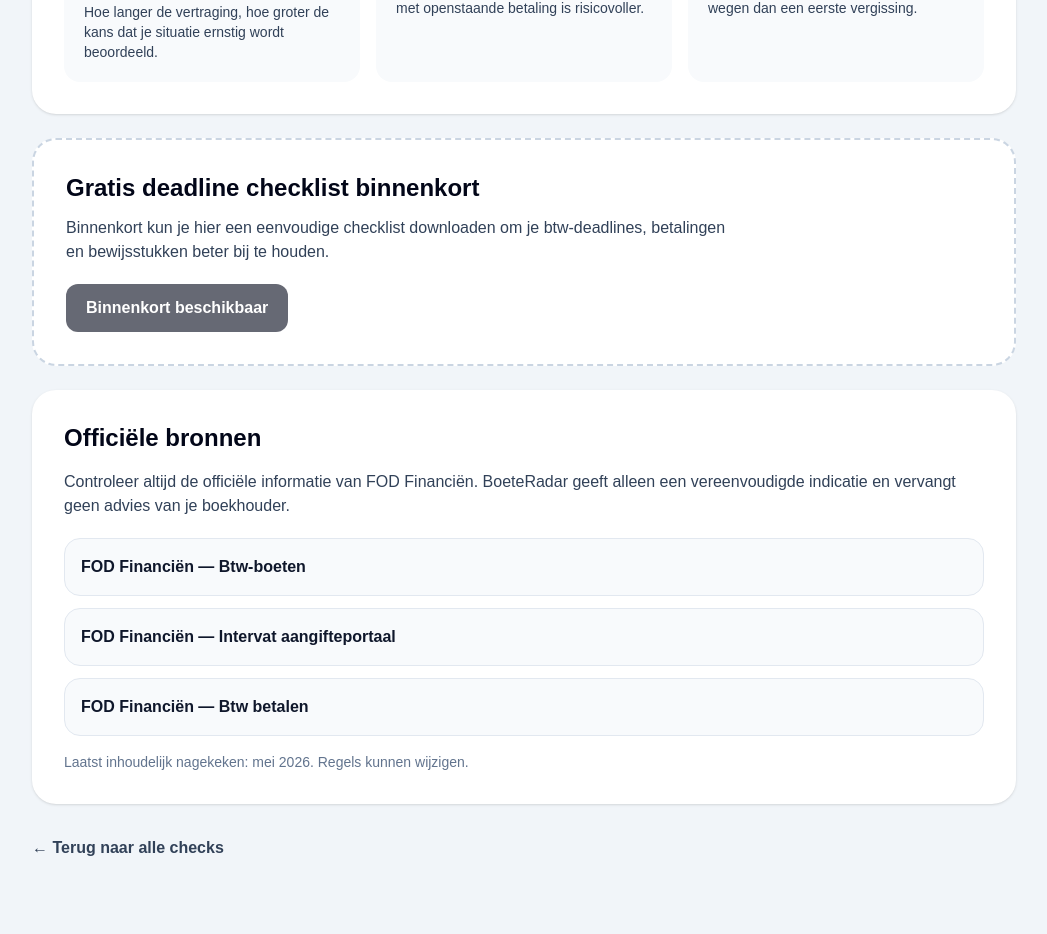
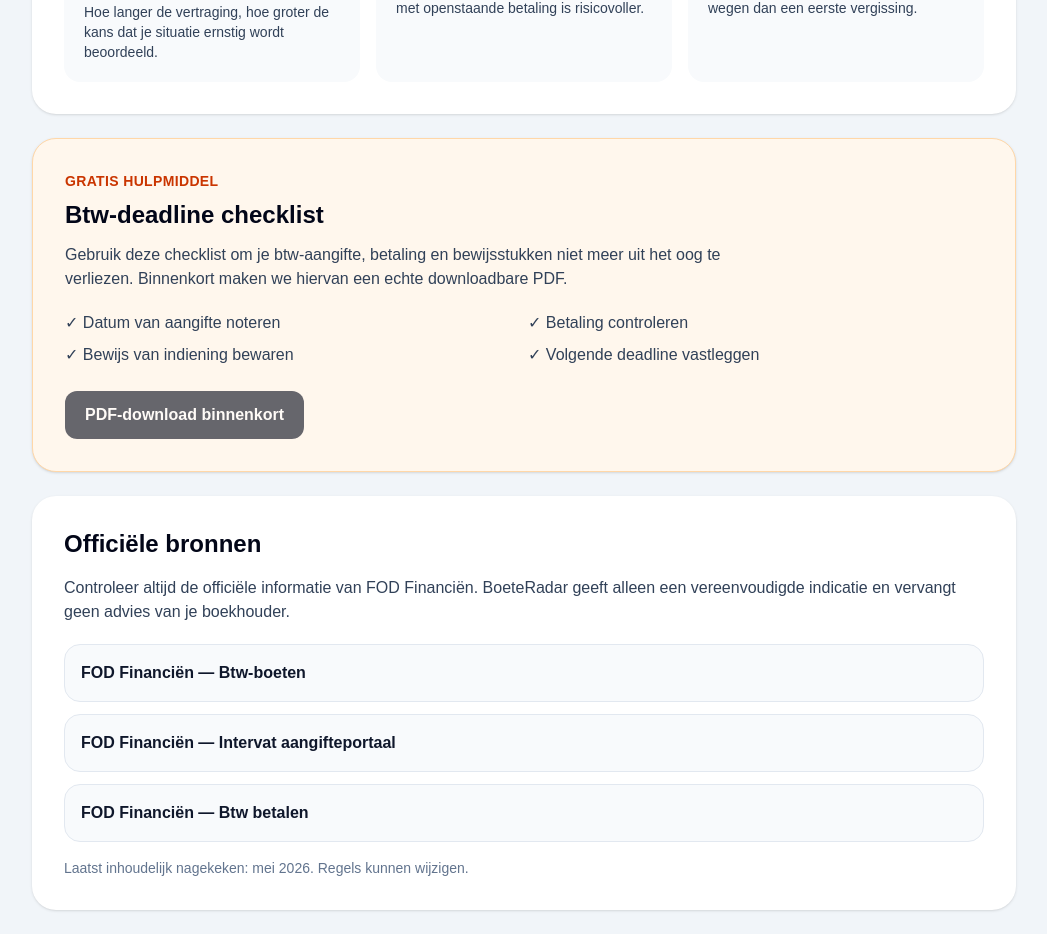
Before and after one commit to NathanVerd/Boeteradar, a Next.js app: page /btw-aangifte-te-laat in a window 1280 px wide. Shown: the part 1595-2529 px from the top of the page, without its empty margins (116-1163 px from the left). Built offline with nearby package versions, Linux system fonts and the light colour scheme.

Commit message:
Improve checklist download block

```diff
--- a/app/btw-aangifte-te-laat/page.tsx
+++ b/app/btw-aangifte-te-laat/page.tsx
@@ -204,21 +204,31 @@ export default function BtwAangifteTeLaatPage() {
           </div>
         </section>
 
-        <section className="mt-6 rounded-3xl border-2 border-dashed border-slate-300 bg-white p-8">
-          <h2 className="text-2xl font-black">
-            Gratis deadline checklist binnenkort
-          </h2>
+        <section className="mt-6 rounded-3xl border border-orange-200 bg-orange-50 p-8 shadow-sm">
+          <p className="text-sm font-bold uppercase tracking-wide text-orange-700">
+            Gratis hulpmiddel
+          </p>
+
+          <h2 className="mt-2 text-2xl font-black">Btw-deadline checklist</h2>
 
           <p className="mt-3 max-w-2xl text-slate-700">
-            Binnenkort kun je hier een eenvoudige checklist downloaden om je
-            btw-deadlines, betalingen en bewijsstukken beter bij te houden.
+            Gebruik deze checklist om je btw-aangifte, betaling en bewijsstukken
+            niet meer uit het oog te verliezen. Binnenkort maken we hiervan een
+            echte downloadbare PDF.
           </p>
+
+          <ul className="mt-5 grid gap-2 text-slate-700 md:grid-cols-2">
+            <li>✓ Datum van aangifte noteren</li>
+            <li>✓ Betaling controleren</li>
+            <li>✓ Bewijs van indiening bewaren</li>
+            <li>✓ Volgende deadline vastleggen</li>
+          </ul>
 
           <button
             disabled
-            className="mt-5 rounded-xl bg-slate-950 px-5 py-3 font-bold text-white opacity-60"
+            className="mt-6 rounded-xl bg-slate-950 px-5 py-3 font-bold text-white opacity-60"
           >
-            Binnenkort beschikbaar
+            PDF-download binnenkort
           </button>
         </section>
 
```
